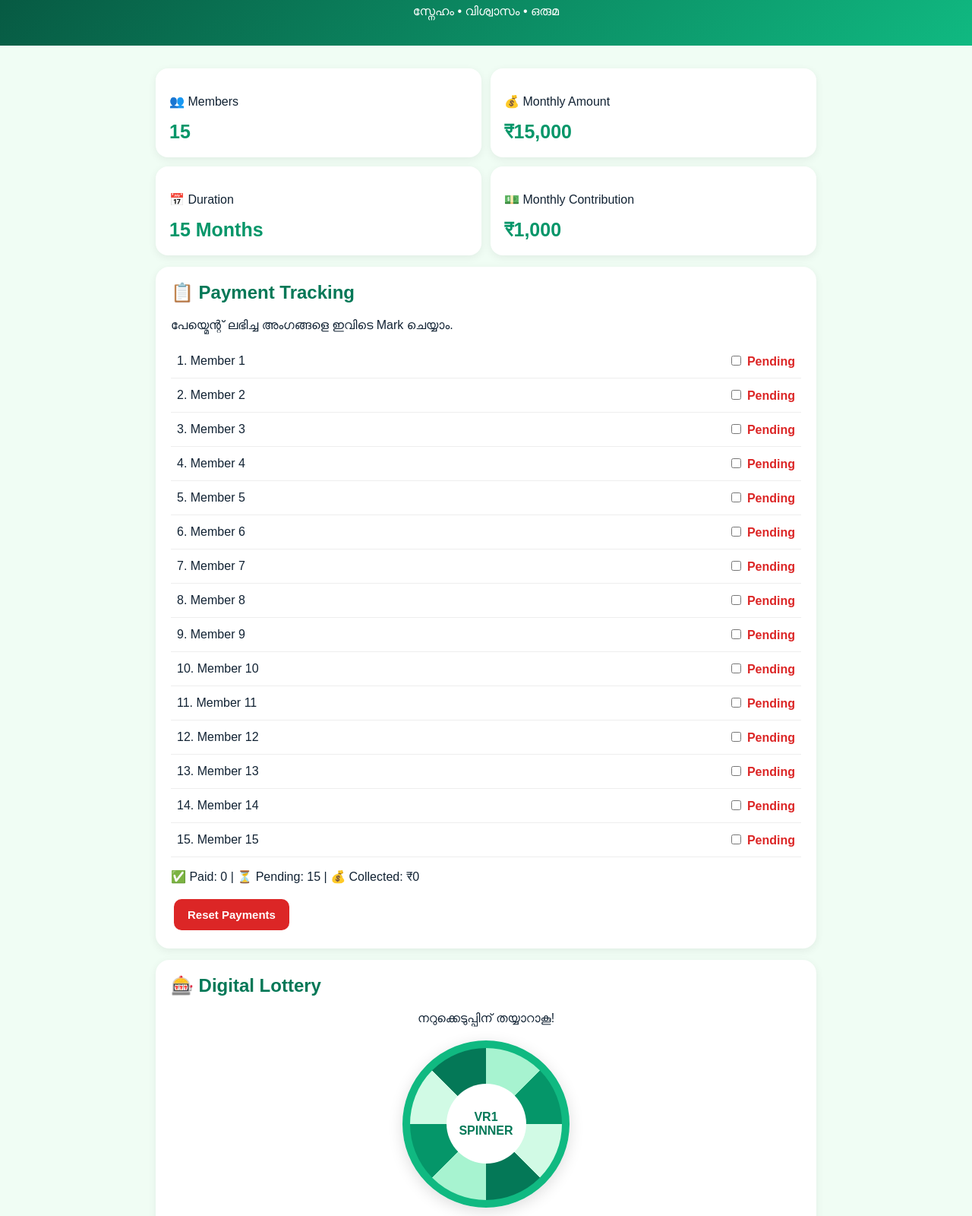
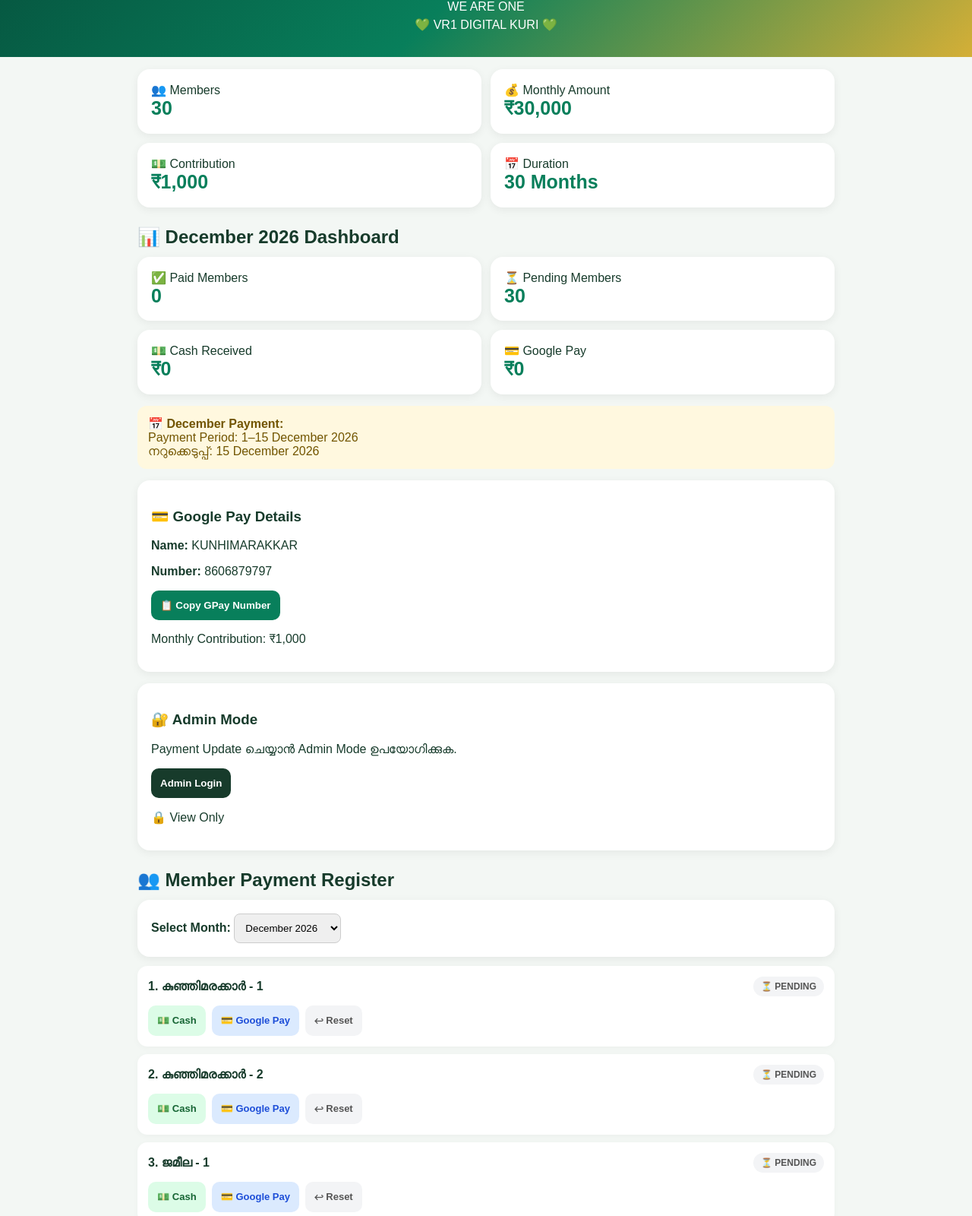
Before and after one commit to Shaheervr1/vr1-digital-kuri, a plain HTML site: page index.html in a window 1280 px wide. Shown: the part 172-1772 px from the top of the page at 76% size. Drawn offline with Linux system fonts and the light colour scheme.

Commit message:
Refactor HTML structure and styles for clarity

```diff
--- a/index.html
+++ b/index.html
@@ -5,253 +5,327 @@
 <meta charset="UTF-8">
 <meta name="viewport" content="width=device-width, initial-scale=1.0">
 <title>VR1 Digital Kuri</title>
+
 <style>
 *{box-sizing:border-box}
 body{
- margin:0;font-family:Arial,sans-serif;
- background:#f0fdf4;color:#123;
+margin:0;
+font-family:Arial,sans-serif;
+background:#f3f7f4;
+color:#173b2b;
 }
 header{
- background:linear-gradient(135deg,#064e3b,#10b981);
- color:white;text-align:center;padding:28px 15px;
+background:linear-gradient(135deg,#064e3b,#087f5b,#d4af37);
+color:white;
+text-align:center;
+padding:28px 15px;
 }
 .logo{
- width:75px;height:75px;border-radius:50%;
- background:white;color:#047857;
- display:flex;align-items:center;justify-content:center;
- font-size:27px;font-weight:bold;margin:auto auto 10px;
- border:4px solid #a7f3d0;
+width:90px;height:90px;border-radius:50%;
+background:#fff;color:#087f5b;
+display:flex;align-items:center;justify-content:center;
+margin:auto;font-size:30px;font-weight:bold;
+border:4px solid #d4af37;
 }
-header h1{margin:5px;font-size:26px}
-header p{margin:8px 0}
-.container{max-width:900px;margin:auto;padding:15px}
+.logo span{color:#d62828}
+header h1{margin:12px 0 5px}
+header p{margin:5px}
+.container{max-width:950px;margin:auto;padding:16px}
 .cards{
- display:grid;grid-template-columns:repeat(2,1fr);
- gap:12px;margin:15px 0;
+display:grid;grid-template-columns:repeat(2,1fr);
+gap:12px;
 }
 .card{
- background:white;padding:18px;border-radius:16px;
- box-shadow:0 3px 12px #0001;
+background:white;padding:18px;border-radius:16px;
+box-shadow:0 3px 12px #00000010;
 }
-.stat{font-size:25px;font-weight:bold;color:#059669}
-.section{
- background:white;padding:20px;margin:15px 0;
- border-radius:18px;box-shadow:0 3px 12px #0001;
+.stat{font-size:25px;font-weight:bold;color:#087f5b}
+.section-title{margin:25px 0 12px}
+button{
+border:0;border-radius:10px;padding:12px;
+cursor:pointer;font-weight:bold;
 }
-h2{color:#047857;margin-top:0}
-button{
- background:#059669;color:white;border:none;
- padding:12px 18px;border-radius:10px;
- font-size:15px;font-weight:bold;cursor:pointer;
- margin:4px;
-}
-button.secondary{background:#334155}
-button.danger{background:#dc2626}
-input[type=text]{
- width:100%;padding:12px;border:1px solid #ccc;
- border-radius:10px;font-size:16px;margin:6px 0;
+.primary{background:#087f5b;color:white}
+.gold{background:#d4af37;color:#173b2b}
+.light{background:#e7f2ec;color:#087f5b}
+.admin-btn{background:#173b2b;color:white}
+input,select{
+padding:10px;border:1px solid #ccc;border-radius:8px;
 }
 .member{
- display:flex;align-items:center;justify-content:space-between;
- gap:10px;padding:12px 8px;border-bottom:1px solid #eee;
+background:white;border-radius:13px;padding:14px;
+margin:10px 0;box-shadow:0 2px 8px #00000008;
 }
-.member span{flex:1}
-.paid{color:#059669;font-weight:bold}
-.pending{color:#dc2626;font-weight:bold}
-.spinner{
- width:220px;height:220px;margin:20px auto;
- border-radius:50%;border:10px solid #10b981;
- background:conic-gradient(
- #a7f3d0 0deg 45deg,#059669 45deg 90deg,
- #d1fae5 90deg 135deg,#047857 135deg 180deg,
- #a7f3d0 180deg 225deg,#059669 225deg 270deg,
- #d1fae5 270deg 315deg,#047857 315deg 360deg);
- display:flex;align-items:center;justify-content:center;
- box-shadow:0 5px 20px #0002;
+.member-row{
+display:flex;justify-content:space-between;
+align-items:center;gap:10px;flex-wrap:wrap;
 }
-.spinner div{
- background:white;border-radius:50%;
- width:105px;height:105px;
- display:flex;align-items:center;justify-content:center;
- font-weight:bold;color:#047857;text-align:center;
- padding:10px;
+.member-name{font-weight:bold}
+.payment-buttons{
+display:flex;gap:8px;margin-top:12px;flex-wrap:wrap;
 }
-#result{
- text-align:center;font-size:22px;
- font-weight:bold;color:#059669;margin:20px 0;
+.payment-buttons button{font-size:13px}
+.paid-cash{background:#dcfce7;color:#166534}
+.paid-gpay{background:#dbeafe;color:#1d4ed8}
+.pending{background:#f3f4f6;color:#555}
+.badge{
+padding:6px 10px;border-radius:20px;
+font-size:12px;font-weight:bold;
 }
-footer{text-align:center;padding:20px;color:#64748b}
+footer{text-align:center;padding:25px;color:#777}
+.hidden{display:none!important}
+#membersList{margin-top:12px}
+.notice{
+background:#fff8df;padding:14px;border-radius:12px;
+margin:15px 0;color:#725500;
+}
 @media(max-width:500px){
- header h1{font-size:22px}
- .container{padding:10px}
- .section{padding:15px}
+.cards{grid-template-columns:1fr 1fr}
+.container{padding:12px}
 }
 </style>
 </head>
+
 <body>
 
 <header>
-<div class="logo">VR1</div>
-<h1>💚 നമ്മളൊന്ന് – We are One 💚</h1>
-<p>VR1 DIGITAL KURI</p>
-<p>സ്നേഹം • വിശ്വാസം • ഒരുമ</p>
+<div class="logo">VR<span>1</span></div>
+<h1>നമ്മളൊന്ന്</h1>
+<p>WE ARE ONE</p>
+<p>💚 VR1 DIGITAL KURI 💚</p>
 </header>
 
 <div class="container">
 
 <div class="cards">
 <div class="card">
-<p>👥 Members</p>
-<div class="stat" id="memberCount">15</div>
+<div>👥 Members</div>
+<div class="stat">30</div>
 </div>
+
 <div class="card">
-<p>💰 Monthly Amount</p>
-<div class="stat">₹15,000</div>
+<div>💰 Monthly Amount</div>
+<div class="stat">₹30,000</div>
 </div>
+
 <div class="card">
-<p>📅 Duration</p>
-<div class="stat">15 Months</div>
+<div>💵 Contribution</div>
+<div class="stat">₹1,000</div>
 </div>
+
 <div class="card">
-<p>💵 Monthly Contribution</p>
-<div class="stat">₹1,000</div>
+<div>📅 Duration</div>
+<div class="stat">30 Months</div>
 </div>
 </div>
 
-<div class="section">
-<h2>📋 Payment Tracking</h2>
-<p>പേയ്മെന്റ് ലഭിച്ച അംഗങ്ങളെ ഇവിടെ Mark ചെയ്യാം.</p>
-<div id="members"></div>
-<p id="paymentSummary"></p>
-<button onclick="resetPayments()" class="danger">
-Reset Payments
-</button>
+<h2 class="section-title">📊 December 2026 Dashboard</h2>
+
+<div class="cards">
+<div class="card">
+<div>✅ Paid Members</div>
+<div class="stat" id="paidCount">0</div>
 </div>
 
-<div class="section">
-<h2>🎰 Digital Lottery</h2>
-<p style="text-align:center">
-നറുക്കെടുപ്പിന് തയ്യാറാകൂ!
-</p>
-
-<div class="spinner">
-<div id="spinText">VR1<br>SPINNER</div>
+<div class="card">
+<div>⏳ Pending Members</div>
+<div class="stat" id="pendingCount">30</div>
 </div>
 
-<div id="result">🏆 വിജയിയെ ഇവിടെ പ്രഖ്യാപിക്കും</div>
+<div class="card">
+<div>💵 Cash Received</div>
+<div class="stat" id="cashTotal">₹0</div>
+</div>
 
-<div style="text-align:center">
-<button onclick="spin()">🎰 START LOTTERY</button>
+<div class="card">
+<div>💳 Google Pay</div>
+<div class="stat" id="gpayTotal">₹0</div>
 </div>
 </div>
 
-<div class="section">
-<h2>👤 Add / Edit Members</h2>
-<input type="text" id="newMember" placeholder="അംഗത്തിന്റെ പേര്">
-<button onclick="addMember()">Add Member</button>
-<button onclick="editMembers()" class="secondary">
-Edit Member Names
-</button>
+<div class="notice">
+<b>📅 December Payment:</b><br>
+Payment Period: 1–15 December 2026<br>
+നറുക്കെടുപ്പ്: 15 December 2026
 </div>
+
+<div class="card">
+<h3>💳 Google Pay Details</h3>
+<p><b>Name:</b> KUNHIMARAKKAR</p>
+<p><b>Number:</b> <span id="gpayNumber">8606879797</span></p>
+<button class="primary" onclick="copyNumber()">📋 Copy GPay Number</button>
+<p>Monthly Contribution: ₹1,000</p>
+</div>
+
+<div class="card" style="margin-top:15px">
+<h3>🔐 Admin Mode</h3>
+<p>Payment Update ചെയ്യാൻ Admin Mode ഉപയോഗിക്കുക.</p>
+<button class="admin-btn" onclick="adminLogin()">Admin Login</button>
+<button class="light hidden" id="adminLogout" onclick="adminLogout()">Logout</button>
+<p id="adminStatus">🔒 View Only</p>
+</div>
+
+<h2 class="section-title">👥 Member Payment Register</h2>
+
+<div class="card">
+<label for="monthSelect"><b>Select Month:</b></label>
+<select id="monthSelect" onchange="changeMonth()">
+<option value="2026-12">December 2026</option>
+<option value="2027-01">January 2027</option>
+<option value="2027-02">February 2027</option>
+<option value="2027-03">March 2027</option>
+<option value="2027-04">April 2027</option>
+<option value="2027-05">May 2027</option>
+<option value="2027-06">June 2027</option>
+<option value="2027-07">July 2027</option>
+<option value="2027-08">August 2027</option>
+<option value="2027-09">September 2027</option>
+<option value="2027-10">October 2027</option>
+<option value="2027-11">November 2027</option>
+<option value="2027-12">December 2027</option>
+</select>
+</div>
+
+<div id="membersList"></div>
 
 </div>
 
 <footer>
-💚 VR1 – Nammal Onnu Digital Kuri 💚<br>
-We are One
+💚 VR1 – നമ്മളൊന്ന് | WE ARE ONE 💚<br>
+Digital Kuri Management
 </footer>
 
 <script>
-let names = JSON.parse(localStorage.getItem("vr1names")) ||
-Array.from({length:15},(_,i)=>"Member "+(i+1));
+const members=[
+"കുഞ്ഞിമരക്കാർ - 1",
+"കുഞ്ഞിമരക്കാർ - 2",
+"ജമീല - 1",
+"ജമീല - 2",
+"സഹീർ",
+"സഹീദ ഷഹീർ",
+"റഹ്‌മ ഷഹീർ",
+"ജാസിം - 1",
+"ജാസിം - 2",
+"നിസാന ജാസിം",
+"മുഹൈന",
+"ഹിബ",
+"മൊയ്‌നു",
+"സുലൈമാൻ കുണ്ടൂർ - 1",
+"സുലൈമാൻ കുണ്ടൂർ - 2",
+"സ്വാദിഖ് - 1",
+"സ്വാദിഖ് - 2",
+"റസ്വ്വകുഞ്ഞിമരക്കാർ",
+"സൈഫു മജീദ്",
+"മൈമൂന കുണ്ടൂർ",
+"സഹദ് കുണ്ടൂർ - 1",
+"സഹദ് കുണ്ടൂർ - 2",
+"ഇല്യാസ് വാളക്കുളം",
+"ഷെറി ഇല്യാസ്",
+"മുബഷിറ കുണ്ടൂർ",
+"ആയിഷ - ടി",
+"നഫീസ AP",
+"നഫീസ മുഹമ്മദ്",
+"ഖദീജ കല്ലത്താണി",
+"ആസിഫ് (കുഞ്ഞോൻ)"
+];
 
-let paid = JSON.parse(localStorage.getItem("vr1paid")) ||
-Array(names.length).fill(false);
+let isAdmin=false;
+let currentMonth=document.getElementById("monthSelect").value;
 
-function save(){
- localStorage.setItem("vr1names",JSON.stringify(names));
- localStorage.setItem("vr1paid",JSON.stringify(paid));
+function storageKey(){
+return "vr1_payment_"+currentMonth;
+}
+
+function getData(){
+return JSON.parse(localStorage.getItem(storageKey())||"{}");
+}
+
+function saveData(data){
+localStorage.setItem(storageKey(),JSON.stringify(data));
 }
 
 function render(){
- let box=document.getElementById("members");
- box.innerHTML="";
- names.forEach((name,i)=>{
-  box.innerHTML+=`
-  <div class="member">
-   <span>${i+1}. ${name}</span>
-   <label class="${paid[i]?'paid':'pending'}">
-    <input type="checkbox" ${paid[i]?'checked':''}
-    onchange="togglePaid(${i})">
-    ${paid[i]?'Paid':'Pending'}
-   </label>
-  </div>`;
- });
- document.getElementById("memberCount").textContent=names.length;
- summary();
+const data=getData();
+const list=document.getElementById("membersList");
+list.innerHTML="";
+let cash=0,gpay=0,paid=0;
+
+members.forEach((name,i)=>{
+const payment=data[i]||"";
+if(payment==="cash"){cash+=1000;paid++}
+if(payment==="gpay"){gpay+=1000;paid++}
+
+const div=document.createElement("div");
+div.className="member";
+
+div.innerHTML=`
+<div class="member-row">
+<div class="member-name">${i+1}. ${name}</div>
+<div class="badge ${payment==="cash"?"paid-cash":payment==="gpay"?"paid-gpay":"pending"}">
+${payment==="cash"?"☑ CASH PAID":payment==="gpay"?"☑ GOOGLE PAY":"⏳ PENDING"}
+</div>
+</div>
+<div class="payment-buttons">
+<button class="paid-cash" ${!isAdmin?"disabled":""} onclick="setPayment(${i},'cash')">💵 Cash</button>
+<button class="paid-gpay" ${!isAdmin?"disabled":""} onclick="setPayment(${i},'gpay')">💳 Google Pay</button>
+<button class="pending" ${!isAdmin?"disabled":""} onclick="setPayment(${i,'none'})">↩ Reset</button>
+</div>
+`;
+
+list.appendChild(div);
+});
+
+document.getElementById("paidCount").innerText=paid;
+document.getElementById("pendingCount").innerText=30-paid;
+document.getElementById("cashTotal").innerText="₹"+cash.toLocaleString("en-IN");
+document.getElementById("gpayTotal").innerText="₹"+gpay.toLocaleString("en-IN");
 }
 
-function togglePaid(i){
- paid[i]=!paid[i];
- save();render();
+function setPayment(i,type){
+if(!isAdmin)return;
+let data=getData();
+if(type==="none")delete data[i];
+else data[i]=type;
+saveData(data);
+render();
 }
 
-function summary(){
- let count=paid.filter(Boolean).length;
- document.getElementById("paymentSummary").innerHTML=
- "✅ Paid: "+count+
- " | ⏳ Pending: "+(names.length-count)+
- " | 💰 Collected: ₹"+(count*1000).toLocaleString("en-IN");
+function adminLogin(){
+if(isAdmin){
+alert("Admin Mode is already active.");
+return;
+}
+const pass=prompt("Admin demo password:");
+if(pass==="VR1ADMIN"){
+isAdmin=true;
+document.getElementById("adminStatus").innerText="🟢 Admin Mode Active";
+document.getElementById("adminLogout").classList.remove("hidden");
+render();
+}else{
+alert("Incorrect password.");
+}
 }
 
-function addMember(){
- let input=document.getElementById("newMember");
- let name=input.value.trim();
- if(!name)return alert("Enter member name");
- names.push(name);
- paid.push(false);
- input.value="";
- save();render();
+function adminLogout(){
+isAdmin=false;
+document.getElementById("adminStatus").innerText="🔒 View Only";
+document.getElementById("adminLogout").classList.add("hidden");
+render();
 }
 
-function editMembers(){
- let updated=names.map((n,i)=>{
-  let v=prompt("Member "+(i+1),n);
-  return v===null?n:v.trim()||n;
- });
- names=updated;
- save();render();
+function changeMonth(){
+currentMonth=document.getElementById("monthSelect").value;
+render();
 }
 
-function resetPayments(){
- if(confirm("Reset all payment status?")){
-  paid=names.map(()=>false);
-  save();render();
- }
-}
-
-function spin(){
- if(names.length===0)return;
- let btn=document.querySelector("button[onclick='spin()']");
- btn.disabled=true;
- document.getElementById("result").innerHTML="🎰 നറുക്കെടുപ്പ് നടക്കുന്നു...";
- let winner=names[Math.floor(Math.random()*names.length)];
- let counter=0;
- let interval=setInterval(()=>{
-  document.getElementById("spinText").innerHTML=
-  names[Math.floor(Math.random()*names.length)];
-  counter++;
-  if(counter>=25){
-   clearInterval(interval);
-   document.getElementById("spinText").innerHTML="🏆 WINNER";
-   document.getElementById("result").innerHTML=
-   "🎉 വിജയി: "+winner+" 🎉";
-   btn.disabled=false;
-  }
- },100);
+function copyNumber(){
+navigator.clipboard.writeText("8606879797")
+.then(()=>alert("GPay Number Copied!"))
+.catch(()=>alert("Number: 8606879797"));
 }
 
 render();
 </script>
+
 </body>
 </html>
```
